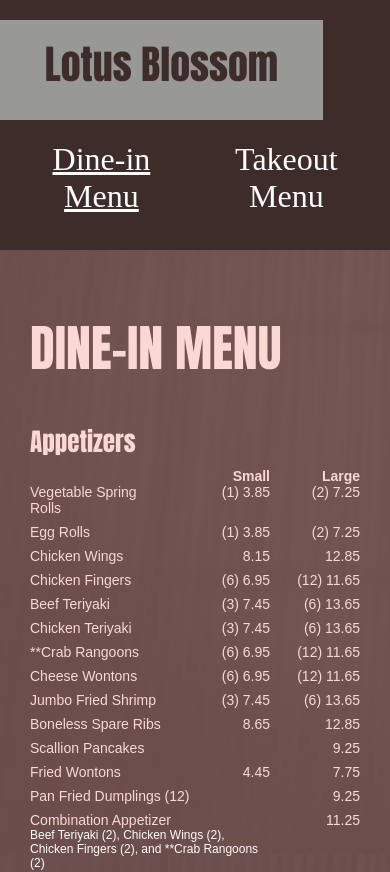
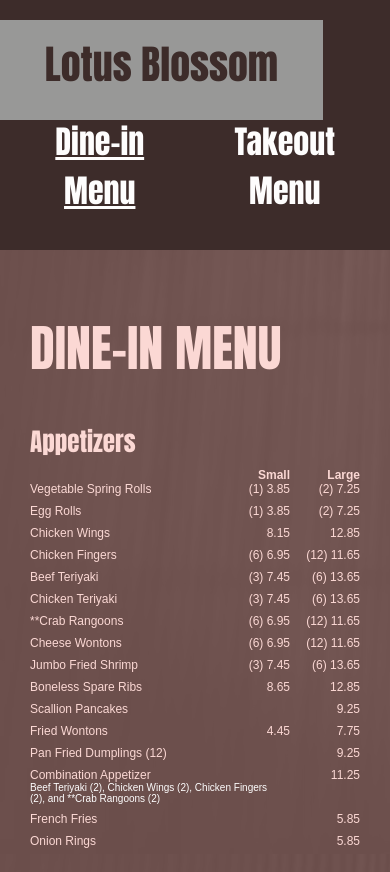
Before and after one commit to lotusblossommaine/restaurant, a React (Create React App) app: page / in a window 390 px wide. Shown: the top 872 px of the page. Built offline with nearby package versions, Linux system fonts and the light colour scheme; the HTML template or start-up script is replaced by a standard one.

Commit message:
mobile font size

```diff
--- a/src/App.css
+++ b/src/App.css
@@ -10,7 +10,7 @@ body {
     margin: 0;
 }
 
-.App h1 {
+.App {
     font-family: impact, impact-w01-2010, sans-serif;
 }
 
--- a/src/Menu/Menu.css
+++ b/src/Menu/Menu.css
@@ -134,19 +134,24 @@
     }
 
     .menu h4 {
-        font-size: 14px;
+        font-size: 12px;
     }
 
 
     .puPuPlatterItem .menuItemDescription {
+        font-size: 10px;
+    }
+
+    .menuItemDescription {
+        font-size: 10px;
+    }
+
+    .menuGroup {
         font-size: 12px;
     }
 
-    .menuItemDescription {
-        font-size: 12px;
-    }
-
-    .menuGroup {
-        font-size: 14px;
+    .price,
+    .priceLabel {
+        width: 60px;
     }
 }
```
